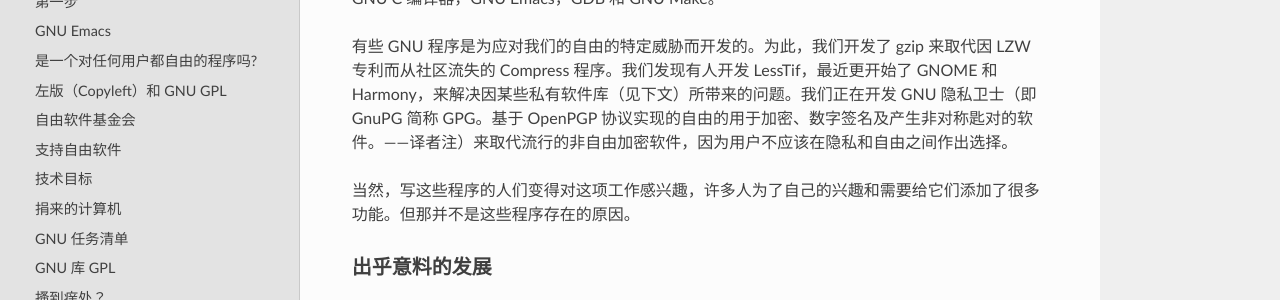
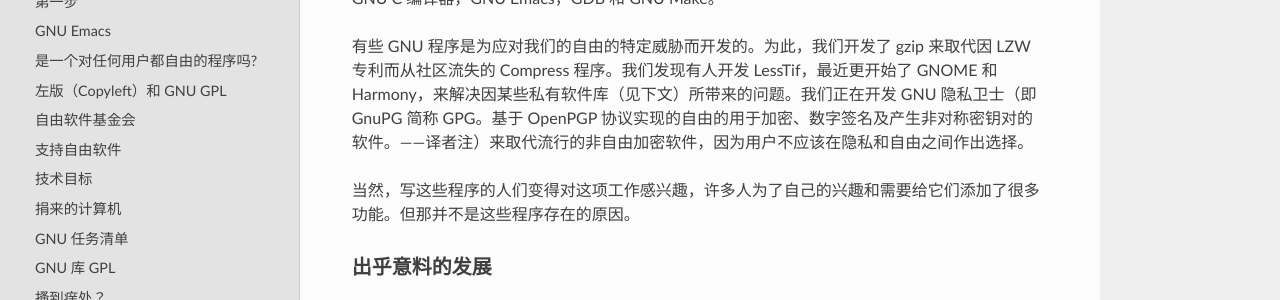
Before and after one commit to beijinglug/fsfs-zh, an MkDocs documentation site: the page built from docs/thegnuproject.md, in a window 1280 px wide and 900 px high, scrolled down 8510 px. Shown: the part 221-521 px from the top of the window. Built offline with MkDocs 1.6.1, drawn with Linux system fonts in a browser that asks for light colours; nearby versions of some CDN libraries; old or Windows-style settings are respelled for this version of MkDocs.

Commit message:
update the gnu project

```diff
--- a/docs/thegnuproject.md
+++ b/docs/thegnuproject.md
@@ -206,7 +206,7 @@
 
 例如，我们开发了 GNU C 库因为类 Unix 系统需要一个 C 库，开发了 BASH 因为类 Unix 系统需要一个 shell，还有 GNU tar 因为类 Unix 系统需要一个 tar 程序。我们自己的程序也同样如此—— GNU C 编译器，GNU Emacs，GDB 和 GNU Make。
 
-有些 GNU 程序是为应对我们的自由的特定威胁而开发的。为此，我们开发了 gzip 来取代因 LZW 专利而从社区流失的 Compress 程序。我们发现有人开发 LessTif，最近更开始了 GNOME 和 Harmony，来解决因某些私有软件库（见下文）所带来的问题。我们正在开发 GNU 隐私卫士（即 GnuPG 简称 GPG。基于 OpenPGP 协议实现的自由的用于加密、数字签名及产生非对称匙对的软件。——译者注）来取代流行的非自由加密软件，因为用户不应该在隐私和自由之间作出选择。
+有些 GNU 程序是为应对我们的自由的特定威胁而开发的。为此，我们开发了 gzip 来取代因 LZW 专利而从社区流失的 Compress 程序。我们发现有人开发 LessTif，最近更开始了 GNOME 和 Harmony，来解决因某些私有软件库（见下文）所带来的问题。我们正在开发 GNU 隐私卫士（即 GnuPG 简称 GPG。基于 OpenPGP 协议实现的自由的用于加密、数字签名及产生非对称密钥对的软件。——译者注）来取代流行的非自由加密软件，因为用户不应该在隐私和自由之间作出选择。
 
 当然，写这些程序的人们变得对这项工作感兴趣，许多人为了自己的兴趣和需要给它们添加了很多功能。但那并不是这些程序存在的原因。
 
```
